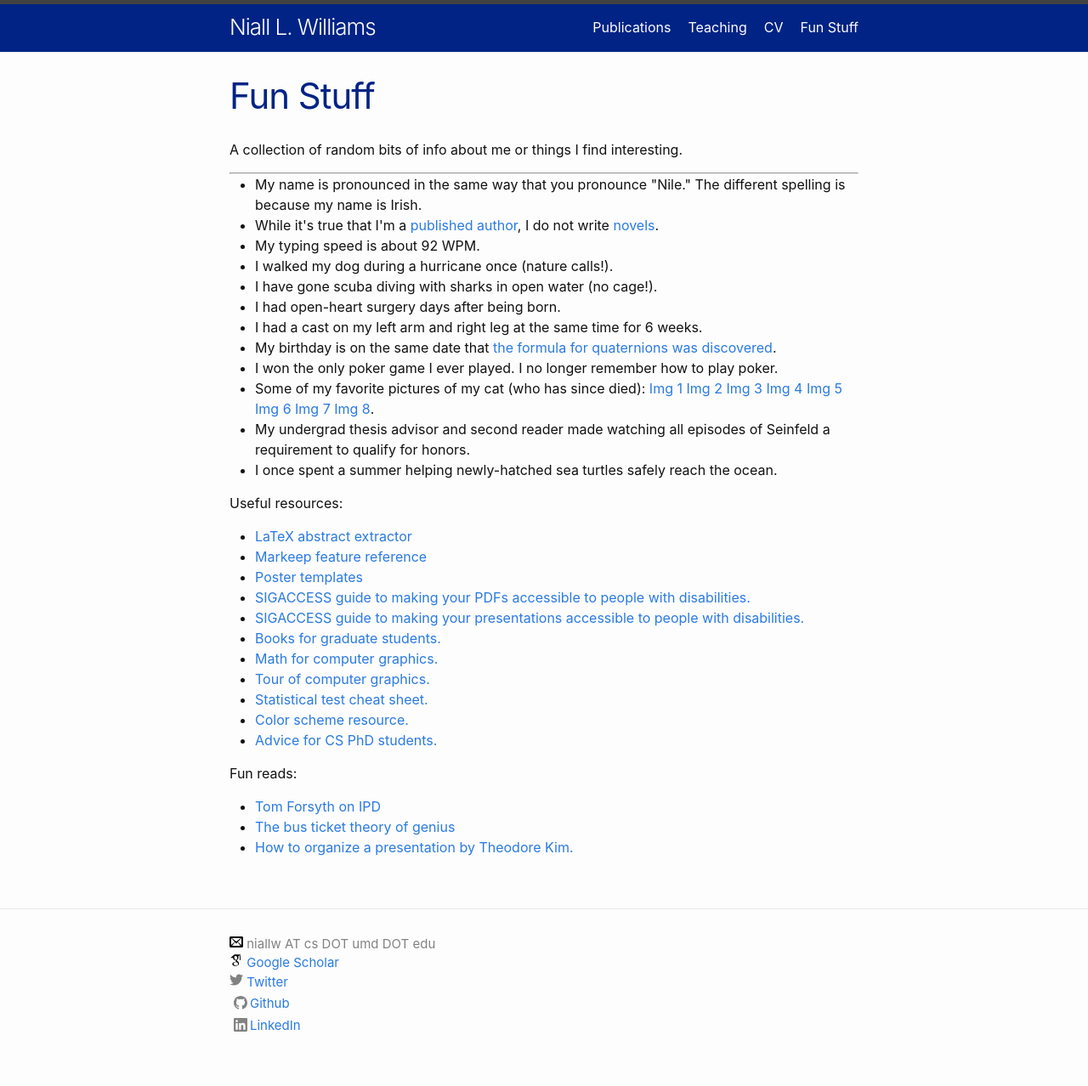
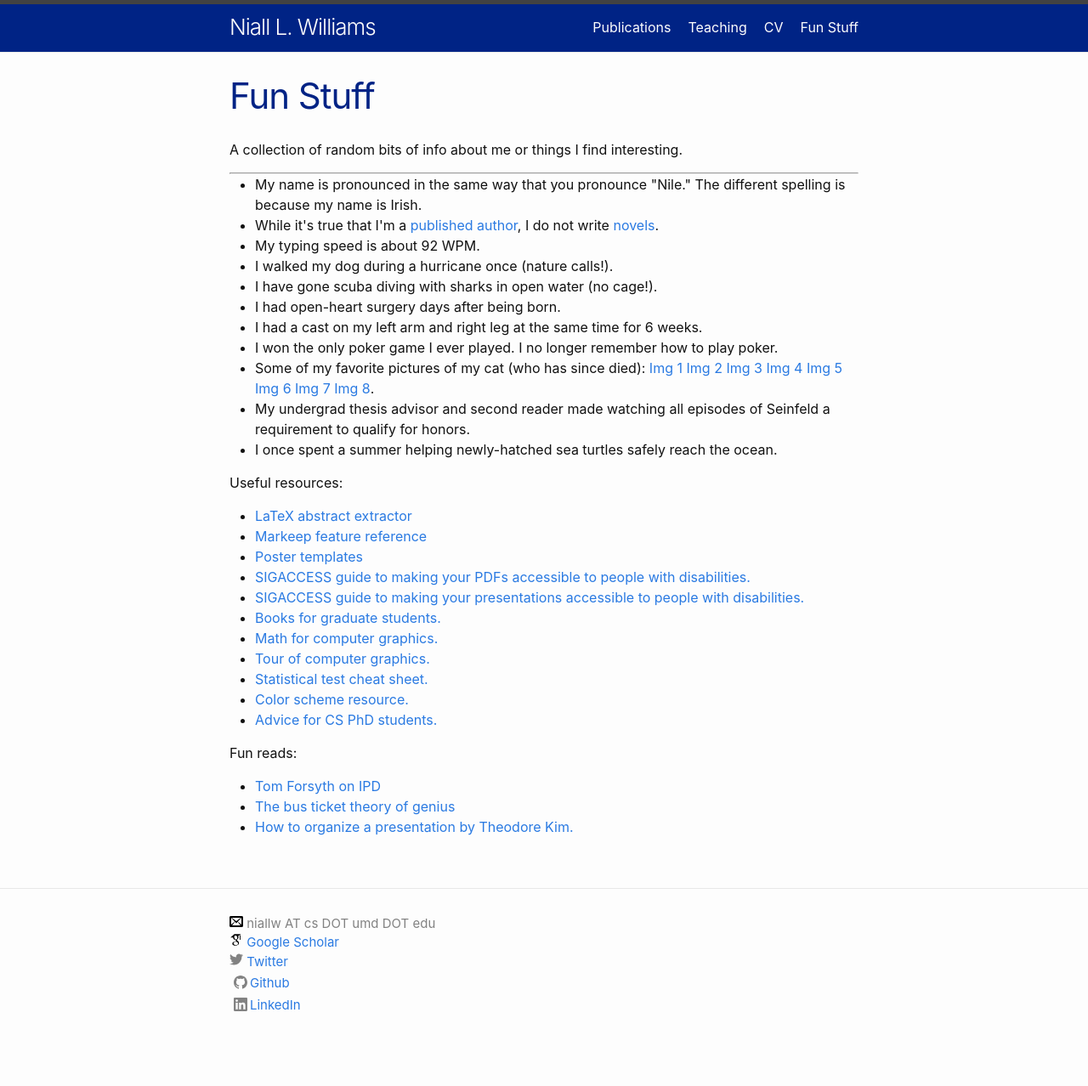
Before and after one commit to niallw/niallw.github.io, a Jekyll site: the page built from fun.md, in a window 1280 px wide. Shown: the whole page at 85% size. Built offline with Jekyll 4.4.1, drawn with Linux system fonts in a browser that asks for light colours; after the commit the page ends 1254 px from its top, so only the background shows below that.

Commit message:
remove fun fact

```diff
--- a/fun.md
+++ b/fun.md
@@ -29,9 +29,6 @@ A collection of random bits of info about me or things I find interesting.
 	</li>
 	<li>
 		I had a cast on my left arm and right leg at the same time for 6 weeks.<br>
-	</li>
-	<li>
-		My birthday is on the same date that <a href="https://en.wikipedia.org/wiki/Broom_Bridge" target="_blank">the formula for quaternions was discovered</a>.<br>
 	</li>
 	<li>
 		I won the only poker game I ever played. I no longer remember how to play poker.<br>
```
